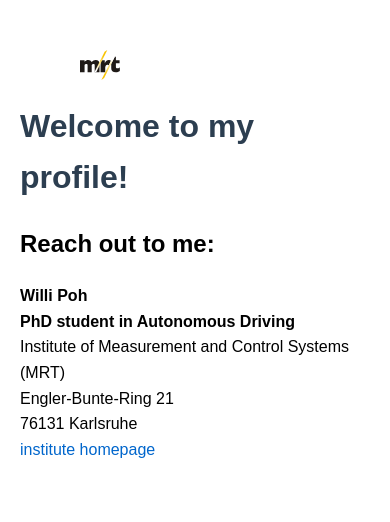
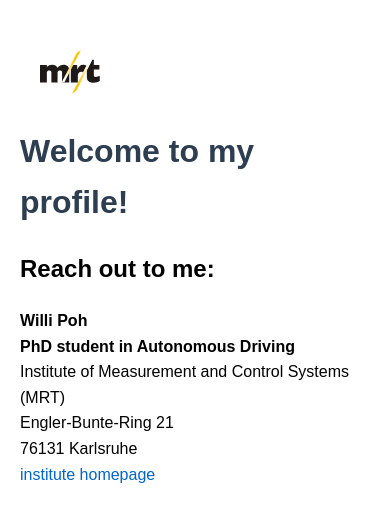
Before and after one commit to w-poh/w-poh.github.io, a plain HTML site: page index.html in a window 390 px wide. Drawn offline with Linux system fonts and the light colour scheme.

Commit message:
changes next

```diff
--- a/index.html
+++ b/index.html
@@ -12,36 +12,57 @@
       padding: 0 20px;
       line-height: 1.6;
     }
+
     h1 {
       color: #2c3e50;
     }
+
     address {
       font-style: normal;
       margin-top: 20px;
     }
+
     a {
       color: #0066cc;
       text-decoration: none;
     }
+
     a:hover {
       text-decoration: underline;
     }
+
+    /* Header / logo container */
     .header {
       display: flex;
       justify-content: flex-end; /* move logo to the right */
-    margin-bottom: 16px;       /* spacing below the logo */
-    padding-right: 250px;     /* shift logo slightly inward from the container edge */
+      margin-bottom: 16px;       /* spacing below logo */
+      padding-right: 120px;      /* offset from content block */
+      width: 100%;               /* full width for responsive behavior */
     }
 
     .header img {
-    width: 40px;      /* adjust size */
-    max-width: 20vw;  /* scales on small screens */
+      width: 60px;       /* adjust logo size */
+      max-width: 30vw;   /* scales on small screens */
       height: auto;
+    }
+
+    /* Responsive: small screens */
+    @media (max-width: 500px) {
+      .header {
+        justify-content: flex-start; /* move logo above text on small screens */
+        padding-right: 0;           /* reset right padding */
+        margin-bottom: 10px;
+      }
+
+      .header img {
+        margin-left: 20px;           /* slight offset to the right */
+        margin-bottom: 10px;         /* spacing below logo */
+      }
     }
   </style>
 </head>
 <body>
-  <!-- SVG in the top-left corner -->
+  <!-- Logo / header -->
   <div class="header">
     <img src="mrt.svg" alt="mrt">
   </div>
@@ -53,8 +74,8 @@
     <strong>Willi Poh</strong><br>
     <strong>PhD student in Autonomous Driving</strong><br>
     Institute of Measurement and Control Systems (MRT)<br>
-    Engler‑Bunte‑Ring 21<br>
-    76131 Karlsruhe<br>
+    Engler‑Bunte‑Ring 21<br>
+    76131 Karlsruhe<br>
     <!--<a href="mailto:willi.poh@kit.edu">willi.poh@kit.edu</a><br>-->
     <a href="https://www.mrt.kit.edu/mitarbeiter_poh.php" target="_blank" rel="noopener">institute homepage</a>
   </address>
```
Lines whose indentation alone changed are shown as unchanged.
